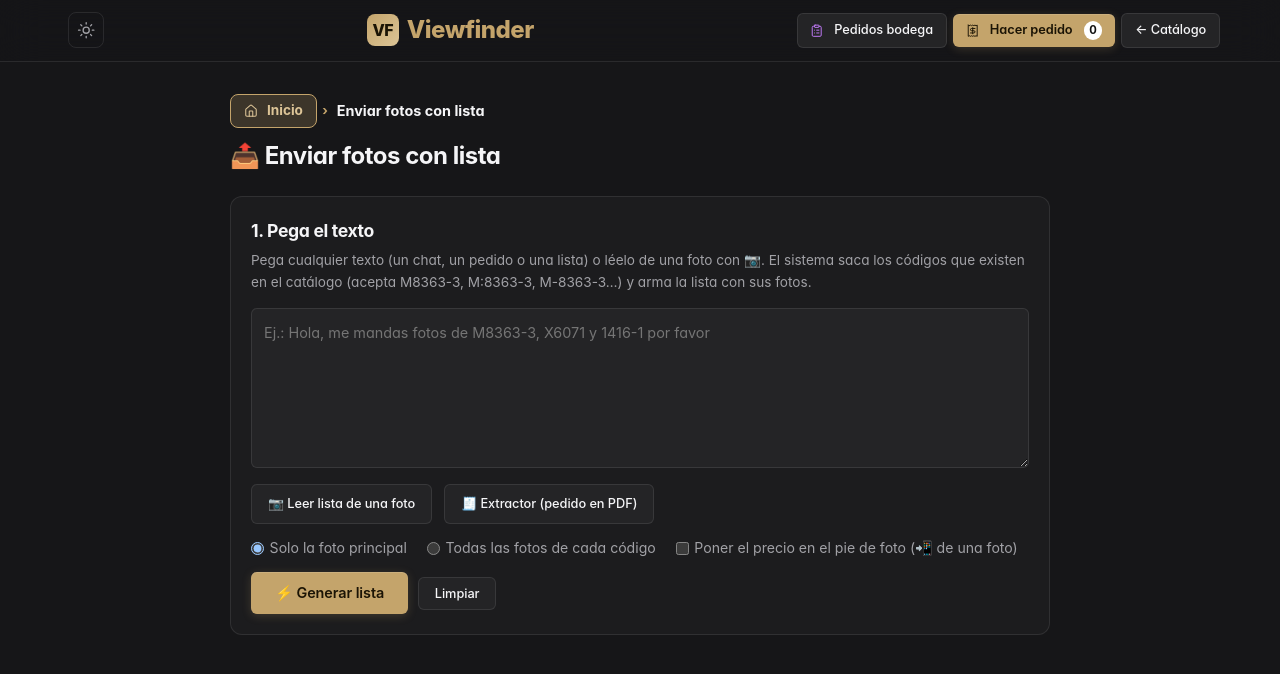
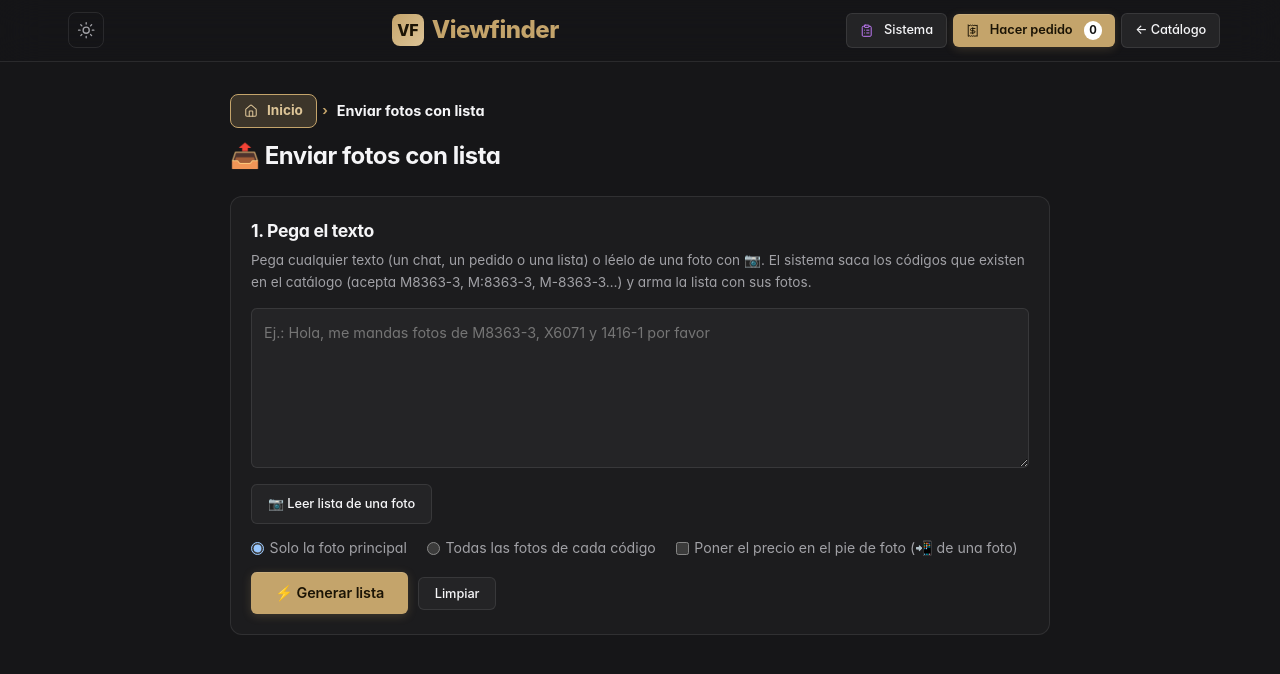
Before and after one commit to KINOCOMPANYV/viewfinder-kino-Visor, a PHP site: page /enviar-catalogo in a window 1280 px wide. Shown: the top 674 px of the page. Run offline with PHP 8.4, Linux system fonts and the light colour scheme; the visitor is signed in with stand-in values (Sample User, id 1); some libraries are stand-ins or nearby versions.

Commit message:
v2: quitar Pedidos bodega y Extractor del encabezado público (#150)
* v2: quitar Pedidos bodega y Extractor del encabezado público

Co-Authored-By: Claude Opus 5.5 <noreply@anthropic.com>
Claude-Session: https://claude.ai/code/session_013q6uFMVetCZt6uuvCMSiwB

* v2: botón Sistema en el encabezado para el personal

Co-Authored-By: Claude Sonnet 5.5 <noreply@anthropic.com>
Claude-Session: https://claude.ai/code/session_013q6uFMVetCZt6uuvCMSiwB

---------

Co-authored-by: Claude <noreply@anthropic.com>

```diff
--- a/src/helpers.php
+++ b/src/helpers.php
@@ -1672,14 +1672,14 @@ function requireStaff(): void
 
 /**
  * Botones fijos del encabezado de las páginas públicas: «🛒 Hacer pedido» (todos, con el contador del carrito)
- * y, solo para el personal, «Pedidos bodega» (enlace /pedidos-alistar). Visibles también en celular.
+ * Las herramientas del personal (Pedidos bodega, Extractor) ya no salen aquí: se llega desde el menú lateral / Configuraciones.
  */
 function pedidosHeaderBtn(): string
 {
     $html = '<a href="/hacer-pedido" class="btn btn-sm btn-primary hdr-pedidos hdr-cart" aria-label="Hacer pedido" style="font-size:0.8rem; padding:0.4rem 0.8rem;" title="Tu pedido: productos agregados y envío">' . icon('receipt') . ' Hacer pedido <span class="cart-count" id="cartCount" hidden></span></a>'
         . '<script src="/assets/js/cart_badge.js?v=' . APP_VERSION . '" defer></script>';
     if (isStaff()) {
-        $html = '<a href="/pedidos-alistar" class="btn btn-sm btn-secondary hdr-pedidos" aria-label="Pedidos bodega" style="font-size:0.8rem; padding:0.4rem 0.8rem;" title="Pedidos por alistar (rojo) y listos (verde)">' . icon('clipboard') . ' Pedidos bodega</a>' . $html;
+        $html = '<a href="/pedidos" class="btn btn-sm btn-secondary hdr-pedidos" aria-label="Sistema" style="font-size:0.8rem; padding:0.4rem 0.8rem;" title="Abrir el sistema nuevo (Pedidos, Productos, Configuraciones)">' . icon('clipboard') . ' Sistema</a>' . $html;
     }
     return $html;
 }
--- a/templates/client/catalog_send.php
+++ b/templates/client/catalog_send.php
@@ -92,7 +92,6 @@
             <textarea id="csText" class="cs-text" placeholder="Ej.: Hola, me mandas fotos de M8363-3, X6071 y 1416-1 por favor"></textarea>
             <div class="cs-ocr">
                 <label class="btn btn-secondary btn-sm cs-ocr-btn" title="Toma o sube la foto de una lista: el texto se lee en este celular y se pone en la caja">📷 Leer lista de una foto<input type="file" id="csOcrFile" accept="image/*"></label>
-                <?php if (isStaff()): ?><a href="/extractor" class="btn btn-secondary btn-sm cs-ocr-btn" title="Sube un recibo o pedido en PDF: saca códigos, cantidades y precios">🧾 Extractor (pedido en PDF)</a><?php endif; ?>
                 <span class="cs-ocr-msg" id="csOcrMsg" aria-live="polite"></span>
             </div>
             <div class="cs-options">
--- a/templates/client/landing.php
+++ b/templates/client/landing.php
@@ -41,7 +41,6 @@
             <div style="display:flex; gap:0.5rem; align-items:center;">
                 <?= pedidosHeaderBtn() ?>
                 <a href="/enviar-catalogo" class="btn btn-sm btn-primary hdr-hide-m" style="font-size:0.8rem; padding:0.4rem 0.8rem;"><?= icon('send') ?> Enviar fotos con lista</a>
-                <?php if (isStaff()): ?><a href="/extractor" class="btn btn-sm btn-secondary hdr-hide-m" style="font-size:0.8rem; padding:0.4rem 0.8rem;" title="Leer un recibo o pedido en PDF"><?= icon('receipt') ?> Extractor</a><?php endif; ?>
                 <a href="/admin/login" class="btn btn-sm btn-secondary"
                     style="font-size:0.75rem; padding:0.4rem 0.8rem; opacity:0.4;">Admin</a>
             </div>
```
Also changed, not shown: docs/AVANCES.md (+2 -0 lines).
